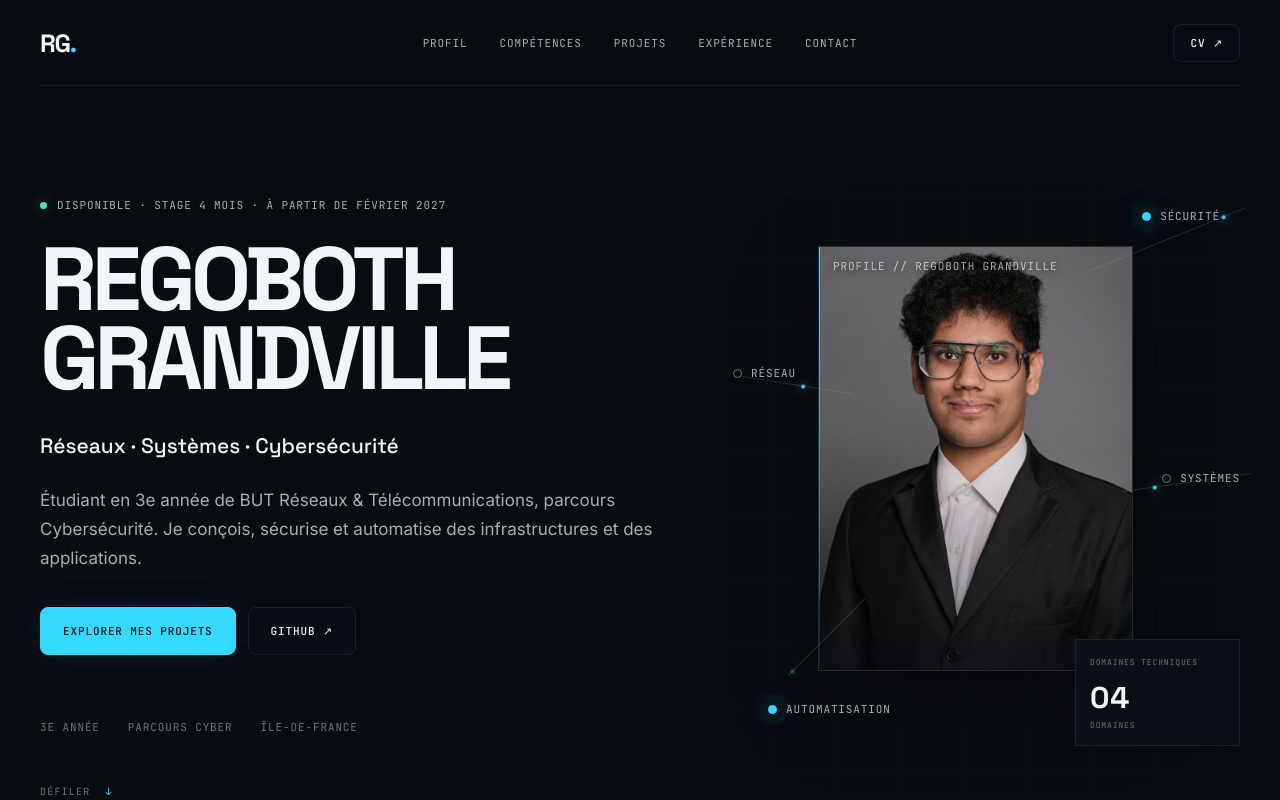
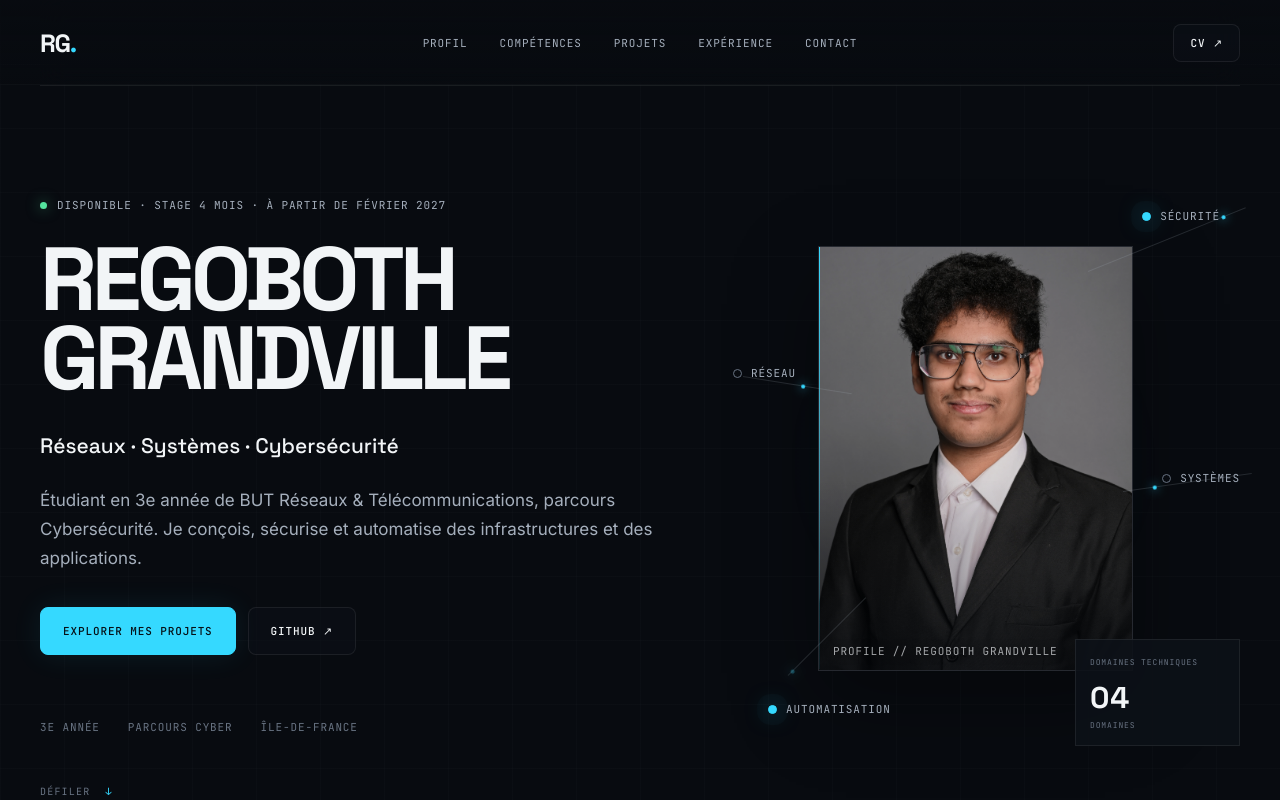
Before and after one commit to regobothgrandville/regobothgrandville.github.io, a React (Vite) app: page / in a window 1280 px wide. Shown: the top 800 px of the page. Built offline with nearby package versions, Linux system fonts and the light colour scheme.

Commit message:
polish: move portrait label away from face

```diff
--- a/src/styles/home-observatory.css
+++ b/src/styles/home-observatory.css
@@ -77,6 +77,11 @@
   box-shadow: 0 -13px 0 -5px var(--surface), 0 -13px 0 -4px rgba(53, 217, 255, 0.42), 0 13px 0 -5px var(--surface), 0 13px 0 -4px rgba(53, 217, 255, 0.42);
 }
 
+.portrait-frame__node {
+  top: auto;
+  bottom: 12px;
+}
+
 .project-card h3 { margin-top: 26px; }
 .experience-grid { grid-template-columns: repeat(4, 1fr); }
 .experience-grid article { position: relative; overflow: hidden; }
```
